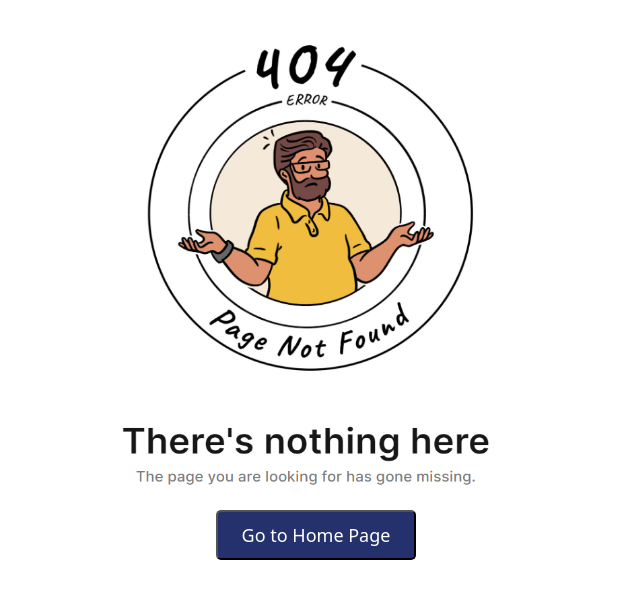
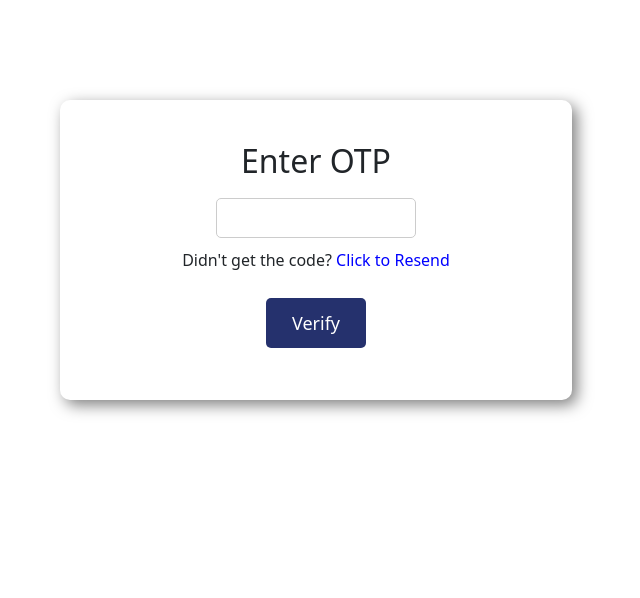
Before and after one commit to pranavkonde/Perfex, a React (Create React App) app in the folder client/: page /otppage in a window 1280 px wide. Shown: the top 598 px of the page, without its empty margins (324-964 px from the left). Built offline with nearby package versions, Linux system fonts and the light colour scheme.

Commit message:
Add otppage for verification

```diff
--- a/client/src/App.js
+++ b/client/src/App.js
@@ -15,6 +15,7 @@ import Login from './components/Login';
 import ForgotPassword from './components/ForgotPass';
 import Resetpass from './components/ResetPass';
 import InvalidPage from './components/InvalidPage';
+import OTPPage from './components/OtpPage';
 
 
 function App() {
@@ -37,6 +38,7 @@ function App() {
          <Route path="/resetPassword" element={<Resetpass/>}/>
 
          <Route path="*" element={<InvalidPage />} />
+         <Route path='/otppage' element={<OTPPage/>} />
 
       </Routes>
  );
--- /dev/null
+++ b/client/src/components/OtpPage.js
@@ -0,0 +1,47 @@
+import React, { useState } from 'react';
+import { useNavigate } from 'react-router-dom';
+import './Otppage.css'; // Import the CSS file
+
+const OTPPage = () => {
+ const [otp, setOtp] = useState('');
+ const [showSuccess, setShowSuccess] = useState(false); // State to control the visibility of the success message
+ const navigate = useNavigate();
+
+ const handleChange = (e) => {
+    const value = e.target.value;
+    // Check if the value consists only of digits
+    if (/^\d*$/.test(value) && value.length <= 4) {
+        setOtp(value);
+    }
+};
+
+
+ const verifyOTP = () => {
+    navigate('/login');
+ };
+
+ const handleResendClick = () => {
+    setShowSuccess(true); // Show the success message
+    setTimeout(() => {
+      setShowSuccess(false); // Hide the success message after 10 seconds
+    }, 5000);
+ };
+
+ return (
+    <div className="otp-container">
+      <h2>Enter OTP</h2>
+      <input
+        type="text"
+        value={otp}
+        onChange={handleChange}
+        maxLength="4"
+        className="otp-input"
+      />
+      <p>Didn't get the code? <span onClick={handleResendClick} style={{color: 'blue', cursor: 'pointer'}}>Click to Resend</span></p>
+      {showSuccess && <p style={{color:'green'}}>OTP sent successfully</p>}
+      <button onClick={verifyOTP} className="verify-button">Verify</button>
+    </div>
+ );
+};
+
+export default OTPPage;
--- /dev/null
+++ b/client/src/components/Otppage.css
@@ -0,0 +1,39 @@
+/* OTPPage.css */
+
+.otp-container {
+    display: flex;
+    justify-content: center;
+    align-items: center;
+    height: 300px;
+    width: 40%;
+    flex-direction: column;
+    border-radius: 10px;
+    box-shadow: 5px 5px 15px rgba(0, 0, 0, 0.5);
+    margin: auto;
+    margin-top: 100px;
+    padding: 100x;
+   }
+
+   .otp-input {
+    width: 200px;
+    height: 40px;
+    padding: 10px;
+    margin: 10px;
+    text-align: center;
+    font-size: 20px;
+    border-radius: 5px;
+    border: 1px solid #ccc;
+   }
+
+   .verify-button {
+    width: 100px;
+    height: 50px;
+    margin: 10px;
+    font-size: 18px;
+    border-radius: 5px;
+    border: none;
+    background-color: #25316D;
+    color: white;
+    cursor: pointer;
+
+   }
```
